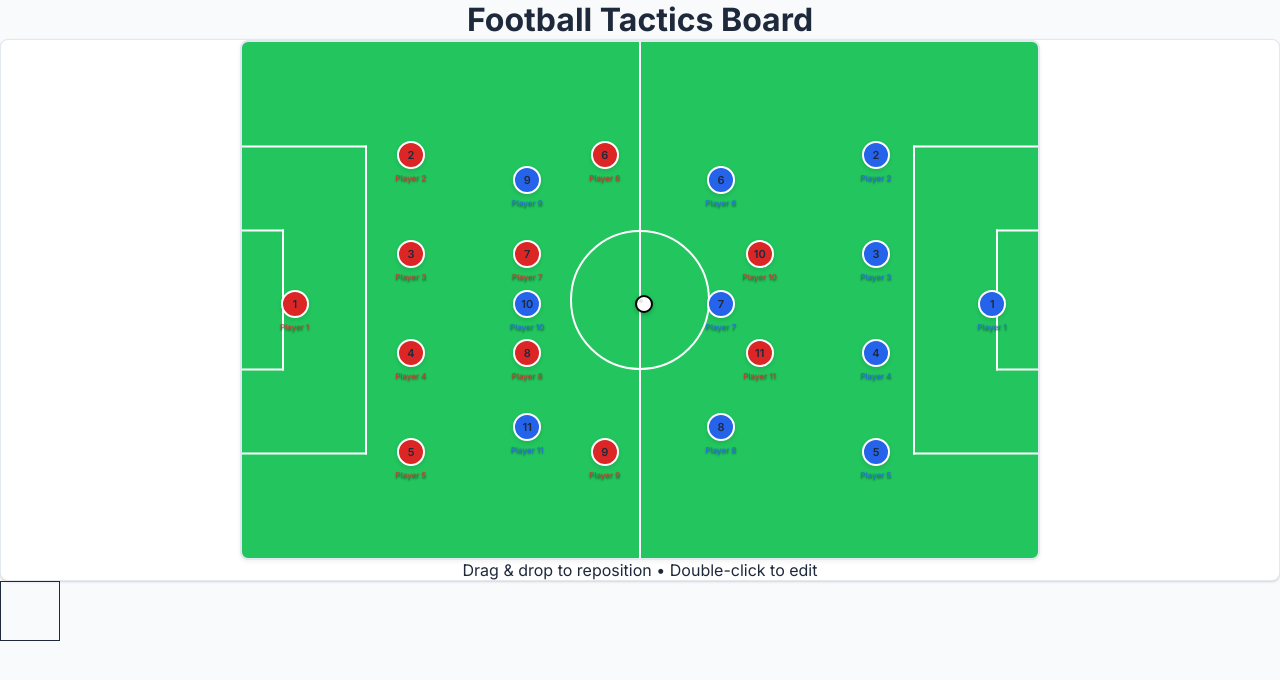
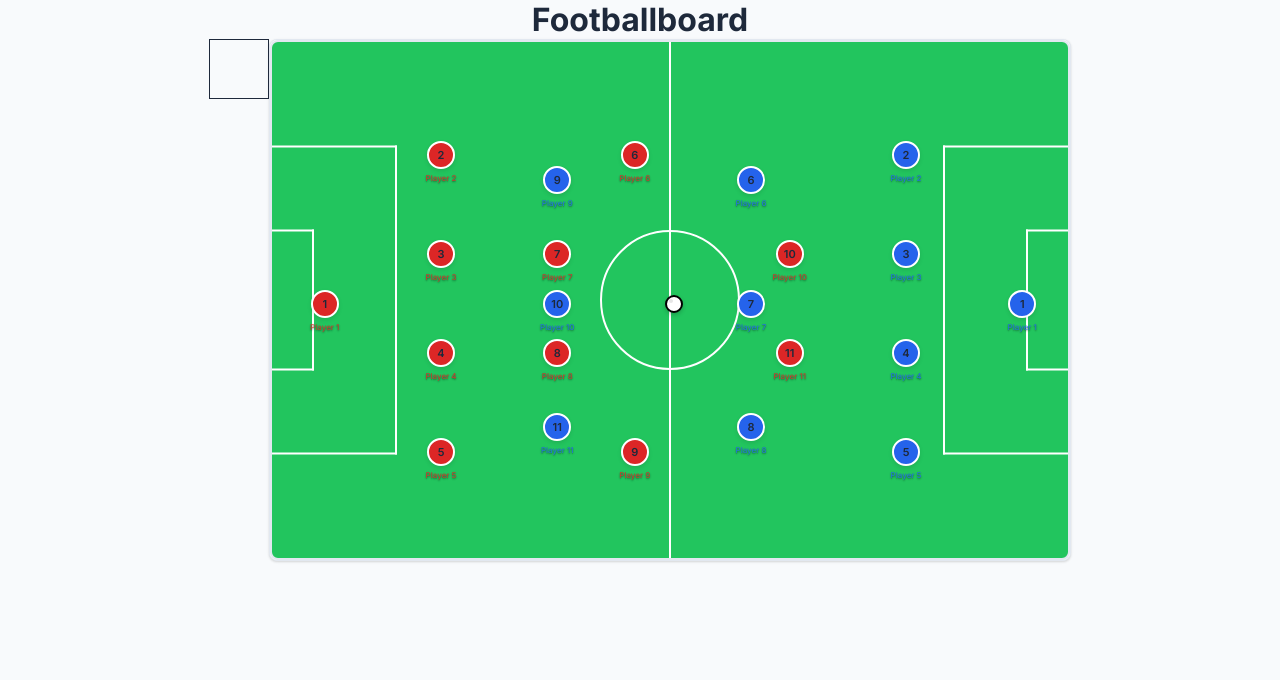
Before and after one commit to kaimrdth/Football-Board, a React (Vite) app: page / in a window 1280 px wide. Shown: the top 680 px of the page. Built offline with nearby package versions, Linux system fonts and the light colour scheme.

Commit message:
update: 2025-08-04 17:36

```diff
--- a/src/App.tsx
+++ b/src/App.tsx
@@ -15,13 +15,19 @@ function App() {
         {/* Title header */}
         <div className="text-center mb-6">
           <h1 className="text-2xl font-semibold text-gray-800">
-            Football Tactics Board
+            Footballboard
           </h1>
         </div>
 
         <DragContext>
-          <Pitch />
-          <Controls />
+          <div className="flex items-start gap-8 justify-center">
+            <div className="flex-shrink-0">
+              <Controls />
+            </div>
+            <div className="flex-shrink-0">
+              <Pitch />
+            </div>
+          </div>
         </DragContext>
 
         <PlayerEditModal
--- a/src/components/Controls.tsx
+++ b/src/components/Controls.tsx
@@ -61,12 +61,12 @@ const Controls = React.memo(() => {
   }, []);
 
   return (
-    <div className="fixed top-4 left-4 z-50">
+    <div className="relative z-50">
       {/* Compact Controls Toggle */}
       <div
         className="bg-white shadow-lg rounded-lg border border-gray-200 transition-all duration-300 ease-in-out"
         style={{
-          width: isExpanded ? 'min(320px, calc(100vw - 2rem))' : '60px',
+          width: isExpanded ? '320px' : '60px',
           height: isExpanded ? 'auto' : '60px'
         }}
         onMouseEnter={() => {
--- a/src/components/Pitch.tsx
+++ b/src/components/Pitch.tsx
@@ -8,7 +8,7 @@ const Pitch = React.memo(() => {
   const ball = useBall();
 
   return (
-    <div className="neo-brutalist-panel p-8 overflow-hidden mb-8">
+    <div className="neo-brutalist-panel p-8 overflow-hidden">
 
       <div
         className="relative mx-auto pitch-neo overflow-hidden"
@@ -26,10 +26,6 @@ const Pitch = React.memo(() => {
         <Ball ball={ball} />
       </div>
 
-      {/* Bottom info bar */}
-      <div className="flex justify-center mt-6 text-xs text-gray-500">
-        <span>Drag & drop to reposition • Double-click to edit</span>
-      </div>
     </div>
   );
 });
```
